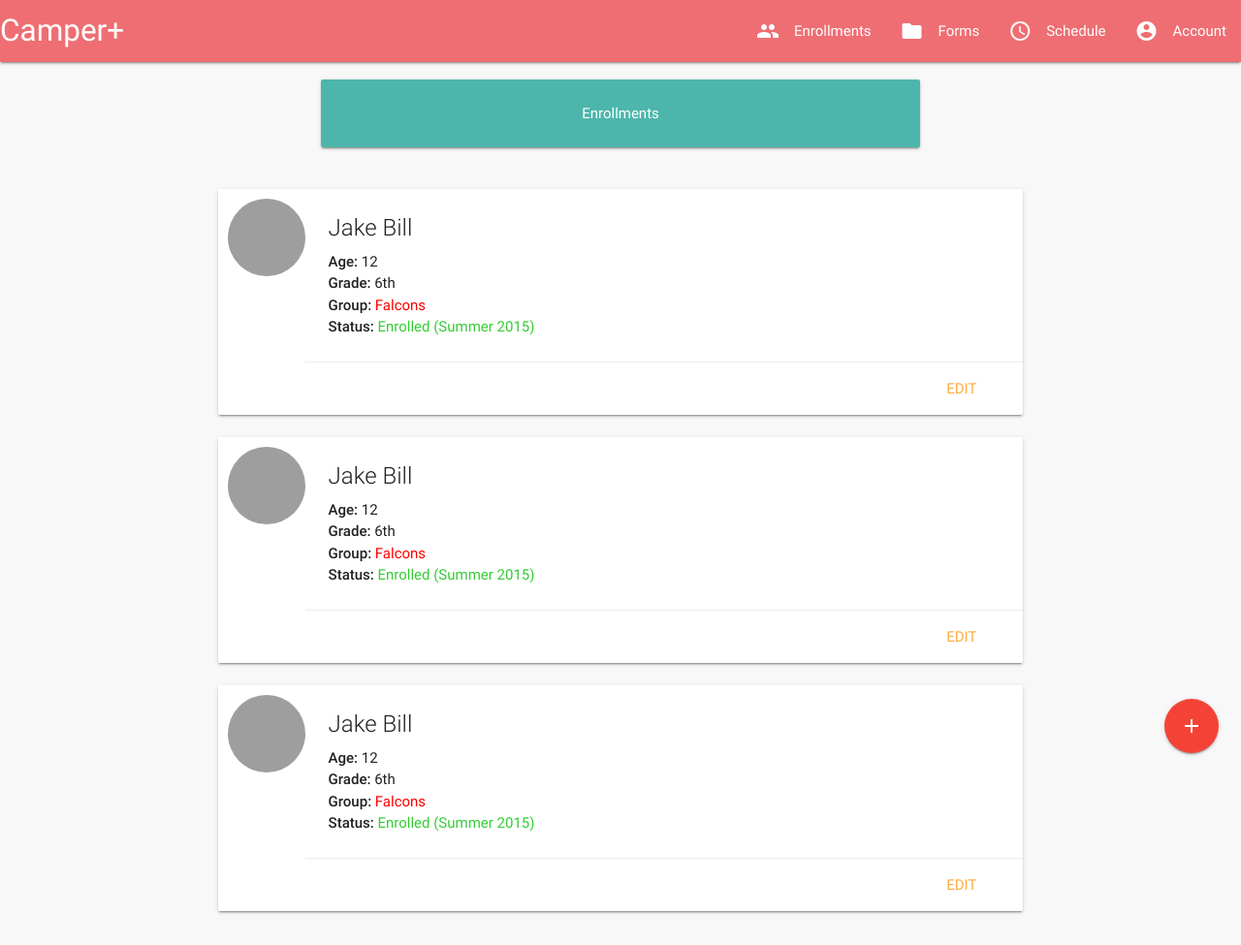
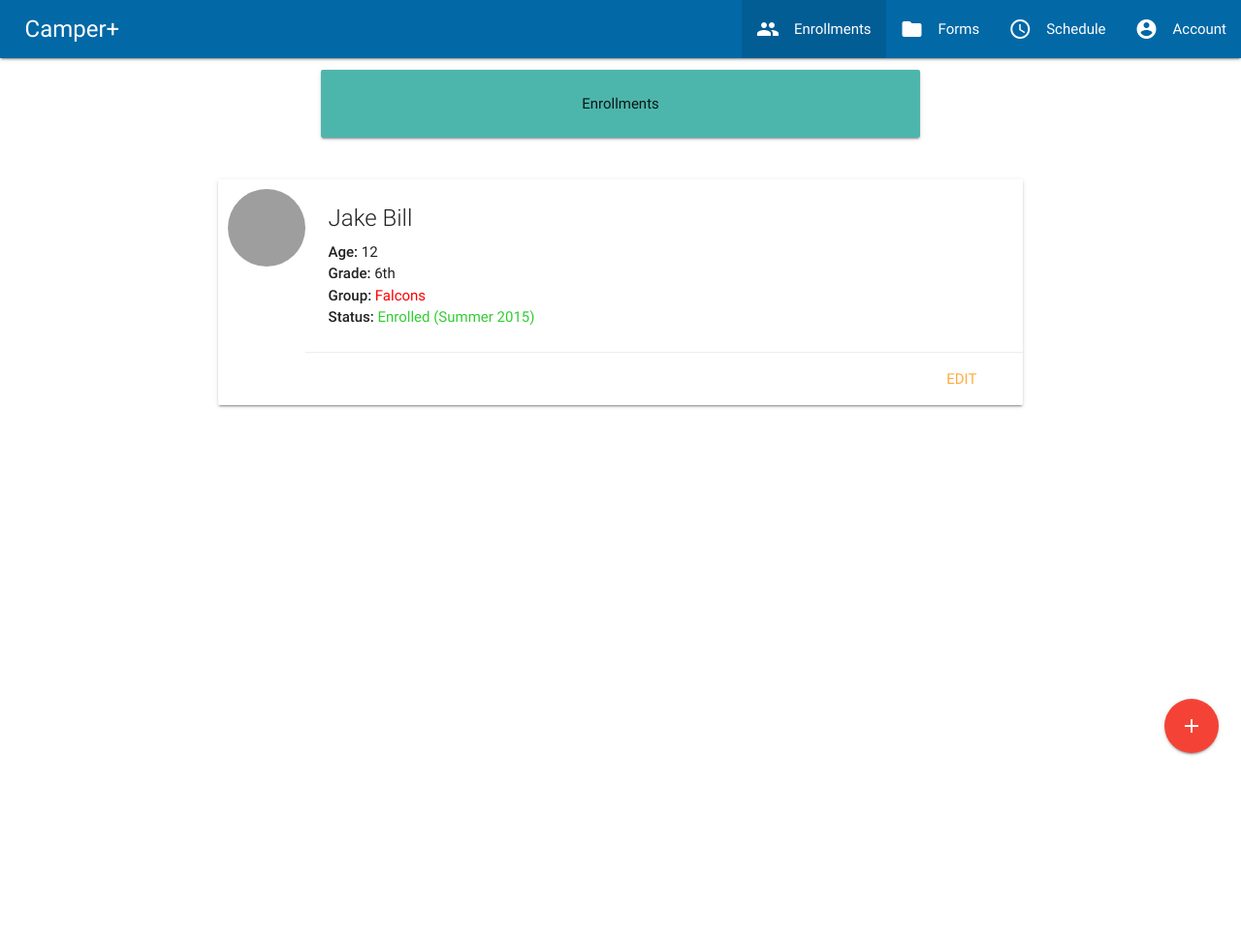
Before and after one commit to erickolbusz/Camper-Plus, a Flask app: template camperapp/templates/parent_enrollments.html in a window 1280 px wide. Shown: the whole page at 97% size. After the commit the page ends 780 px from the top, so only its background shows below. Run offline with Flask 2, Linux system fonts and the light colour scheme; the template is opened without the code that fills it, so the values that code supplies are empty; grey boxes are pictures that could not be loaded.

Commit message:
creates template for parent_enrollments

```diff
--- /dev/null
+++ b/camperapp/static/css/parent_enrollments.css
@@ -0,0 +1,42 @@
+.brand-logo {
+    margin-left: 2%;
+}
+
+.nav-wrapper {
+    background-color: #0268A6;
+}
+
+.page-body {
+    margin-top: 50%;
+}
+
+nav {
+    height: 60px;
+    line-height: 60px;
+}
+
+nav i, nav [class^="mdi-"], nav [class*="mdi-"], nav i.material-icons {
+    height: 60px;
+    line-height: 60px;
+}
+
+nav .button-collapse i {
+    font-size: 30px;
+    height: 60px;
+    line-height: 60px;
+}
+
+nav .brand-logo {
+    font-size: 1.6rem;
+}
+
+nav a.dropdown-button, nav a.dropdown-button i{
+    font-size: 40px;
+    height: 60px;
+    line-height: 60px;
+    margin-right: 10px;
+}
+
+nav ul.dropdown-content li a{
+    color: #0268A6 !important; /* no need for !important :) */
+}
--- a/camperapp/static/js/parent_schedule.js
+++ b/camperapp/static/js/parent_schedule.js
@@ -1,5 +1,4 @@
 $(document).ready(function () {
-    console.log("Executing javascript")
     $('#calendar').fullCalendar({
         header: {
             left: 'prev,next today',
--- a/camperapp/templates/parent_enrollments.html
+++ b/camperapp/templates/parent_enrollments.html
@@ -1,3 +1,62 @@
+{% extends "parent_base.html" %}
+
+{% block headcontent %}
+  <link rel="stylesheet" type="text/css" href="{{ url_for('static', filename='css/parent_enrollments.css') }}">
+{% endblock headcontent %}
+
+{% block title %}
+  <title>Enrollments</title>
+{% endblock title %}
+
+{% block sidenav_sandwich %}
+{% endblock sidenav_sandwich %}
+
+{% block bodycontent %}
+  <div class="row">
+    <div class="col s6 offset-s3">
+      <div class="card-panel teal lighten-2 center">Enrollments</div>
+    </div>
+  </div>
+
+  <div style="margin-top: 10px;" class="row">
+
+  <!-- EACH ENROLLED STUDENTS NEEDS A COLUMN -->
+  <div class="col l8 offset-l2">
+    <div class="card horizontal">
+      <div class="card-image waves-effect waves-block waves-light">
+        <img style="border-radius: 100%; height: 80px; width: 80px; margin: 10px auto auto 10px" src="https://vcasts.tv/profile/Female.jpg">
+      </div>
+      <div class="card-stacked">
+        <div class="card-content">
+          <span class="card-title">Jake Bill</span>
+          <p><strong>Age:</strong>   12</p>
+          <p><strong>Grade:</strong> 6th</p>
+          <p><strong>Group:</strong> <span style="color: red;">Falcons</span></p>
+          <p><strong>Status:</strong> <span style="color: limegreen;">Enrolled (Summer 2015)</span></p>
+        </div>
+        <div style="text-align: right" class="card-action">
+          <a href="#">Edit</a>
+        </div>
+      </div>
+    </div>
+  </div>
+  </div>
+
+  <div class="fixed-action-btn horizontal">
+    <a class="btn-floating btn-large waves-effect waves-light red"><i class="material-icons">add</i></a>
+  </div>
+{% endblock bodycontent %}
+
+{% block scripts %}
+    <script>
+    $(document).ready(function () {
+        $("#enrollments_drop").addClass("active");
+        $("#enrollments_bar").addClass("active");
+    });
+    </script>
+{% endblock scripts %}
+
+<!--
 <!DOCTYPE html PUBLIC "-//W3C//DTD XHTML 1.0 Strict//EN""http://www.w3.org/TR/xhtml1/DTD/xhtml1-strict.dtd">
 <html lang="en-US">
 <head>
@@ -20,7 +79,6 @@
                 <li id="schedule_bar"><a href="#!"><i class="material-icons left">schedule</i>Schedule</a></li>
                 <li id="account_bar"><a href="#!"><i class="material-icons left">account_circle</i>Account</a></li>
             </ul>
-            <!-- id is duplicated on purpose -->
               <ul id='dropdown1' class='dropdown-content'>
                 <li id="enrollments_drop"><a href="#!"><i class="material-icons">people</i>Enrollments</a></li>
                 <li id="forms_drop"><a href="#!"><i class="material-icons">folder</i>Forms</a></li>
@@ -39,6 +97,7 @@
        <div style="color: white; text-align: center;" class="card-panel teal lighten-2">Enrollments</div>
       </div>
   </div>
+
   <div style="margin-top: 10px;" class="row">
   <div class="col l8 offset-l2">
     <div class="card horizontal">
@@ -102,12 +161,10 @@
 
   </div>
 
-  <div class="fixed-action-btn horizontal">
-  <a class="btn-floating btn-large waves-effect waves-light red"><i class="material-icons">add</i></a>
-  </div>
-
   <script src="../static/js/jquery.min.js" ></script>
   <script src="../static/js/materialize.min.js"></script>
 
 </body>
 </html>
+
+-->
```
Also changed, not shown: camperapp/templates/parent_register.html (+37 -0 lines), camperapp/static/bg-2-full.jpg (deleted), camperapp/static/bg-6-full.jpg (deleted).
